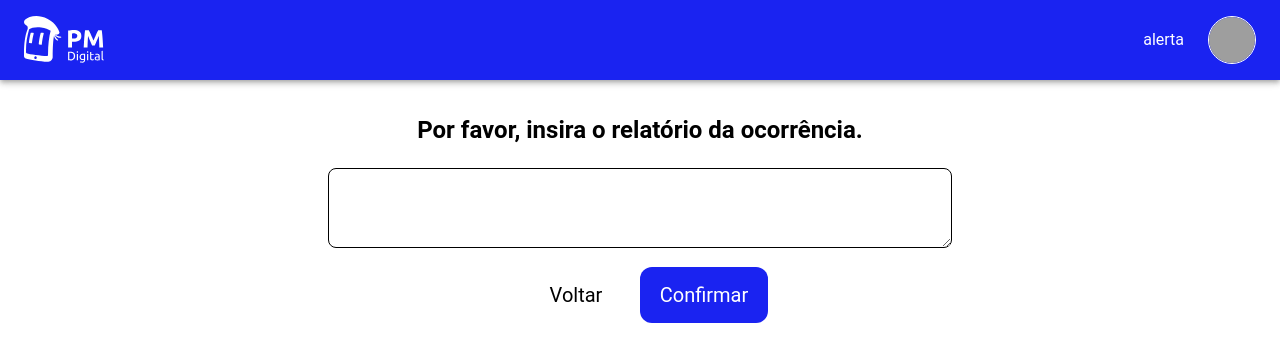
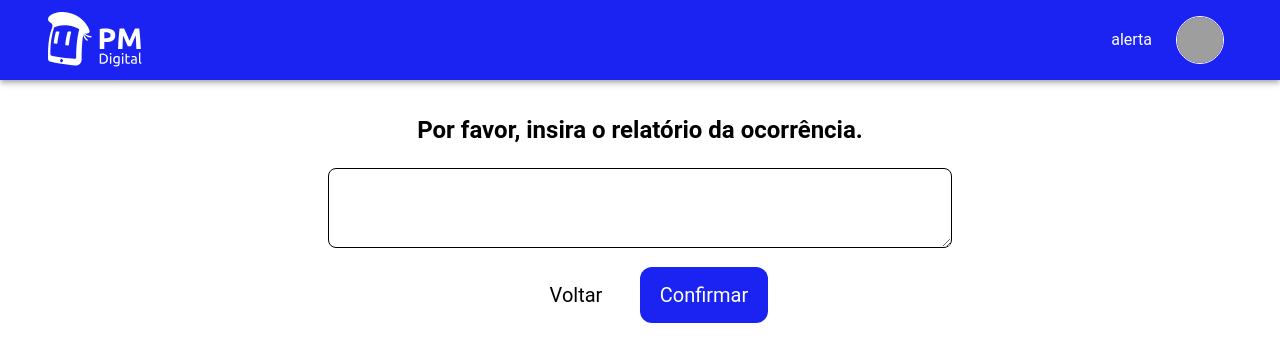
Before and after one commit to Company-FMG/pm-digital, a React (Vite) app in the folder frontend-devo/: page /relatorio in a window 1280 px wide. Shown: the top 362 px of the page. Built offline with nearby package versions, Linux system fonts and the light colour scheme; grey boxes are pictures that could not be loaded.

Commit message:
login and register viewport adjusted. Navbar padding adjusted.

```diff
--- a/frontend-devo/src/components/global/NavbarMike.tsx
+++ b/frontend-devo/src/components/global/NavbarMike.tsx
@@ -11,10 +11,10 @@ export default function NavbarMike () {
         <>
             <header className="p-0 bg-bluemike">
                 <div className="container flex justify-between sm:h-16 md:h-20 mx-auto px-4">
-                    <a href="/home" className="flex items-center p-2">
-                        <img className="h-8 sm:h-8 md:h-12" src={pmDigitalLogo} />
+                    <a href="/home" className="flex items-center p-8">
+                        <img className="h-8 sm:h-8 md:h-14" src={pmDigitalLogo} />
                     </a>
-                    <div className="flex flex-row gap-4 sm:gap-6 items-center justify-center">
+                    <div className="flex flex-row gap-4 sm:gap-6 items-center justify-center p-8">
                         <button onClick={() => handleShow("alertaOcorrencia")} className='text-white'>alerta</button>
                         <button onClick={() => handleShow("opcoes")} className='flex space-x-2 items-center'>
                             <img alt="" className="w-8 h-8 object-cover md:w-12 md:h-12 rounded-full border border-white" src={pfp} />
--- a/frontend-devo/src/routes/Login.tsx
+++ b/frontend-devo/src/routes/Login.tsx
@@ -50,8 +50,8 @@ export default function Login() {
   return (
     <IonPage>
       <IonContent>
-        <div className="flex flex-col w-full justify-center bg-bluemike h-full px-12 sm:px-10 md:px-20 lg:px-32 xl:px-44">
-          <div className="mx-auto my-auto py-10 space-y-8 max-w-md sm:max-w-lg lg:max-w-2xl">
+        <div className="flex flex-col w-full justify-center bg-bluemike h-full px-12 sm:px-10 md:px-20 lg:px-32 xl:px-44 overflow-hidden">
+          <div className="mx-auto my-auto py-10 space-y-8 max-w-md sm:max-w-lg lg:max-w-2xl ml-100">
             <img
               loading="lazy"
               src={PmDigitalComSlogan}
--- a/frontend-devo/src/routes/Register.tsx
+++ b/frontend-devo/src/routes/Register.tsx
@@ -49,7 +49,7 @@ export default function Register() {
   return (
     <IonPage>
       <IonContent>
-        <div className="flex flex-col w-full justify-center bg-bluemike h-full px-12 sm:px-10 md:px-20 lg:px-32 xl:px-44">
+        <div className="flex flex-col w-full justify-center bg-bluemike h-full px-12 sm:px-10 md:px-20 lg:px-32 xl:px-44 overflow-hidden">
           <div className="mx-auto my-auto py-10 space-y-8 max-w-md sm:max-w-lg lg:max-w-2xl">
             <img
               loading="lazy"
```
Also changed, not shown: frontend-devo/package.json (+4 -4 lines), 1 other file (tests, documents, lock files or other folders).
